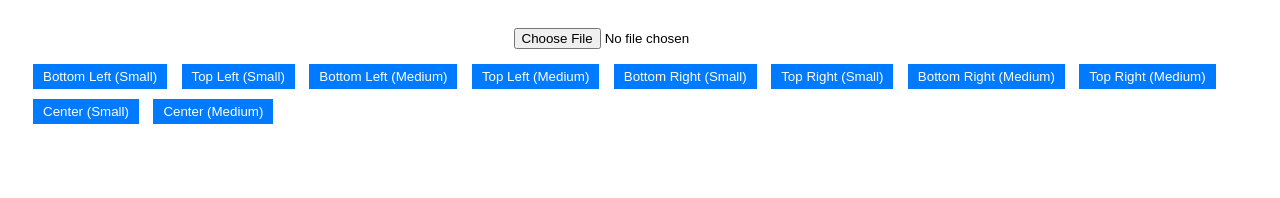
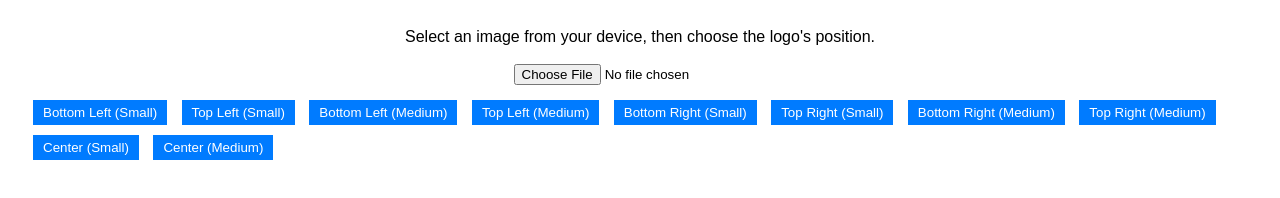
Before and after one commit to IAmCristiano/Insert_PWW_Logo, a plain HTML site: page index.html in a window 1280 px wide. Drawn offline with Linux system fonts and the light colour scheme.

Commit message:
Minor visual improvements

```diff
--- a/index.html
+++ b/index.html
@@ -1,12 +1,15 @@
 <!DOCTYPE html>
 <html lang="en">
+
 <head>
   <meta charset="UTF-8">
   <meta name="viewport" content="width=device-width, initial-scale=1.0">
   <link rel="stylesheet" href="style.css">
   <title>Insert PWW Logoz</title>
 </head>
+
 <body>
+  <div>Select an image from your device, then choose the logo's position.</div><br>
   <input type="file" id="imageInput" accept="image/*">
   <div>
     <button class="positionButton" data-position="bottom-left" data-size="small">Bottom Left (Small)</button>
@@ -25,4 +28,5 @@
   </div>
   <script src="script.js"></script>
 </body>
+
 </html>
```
Also changed, not shown: script.js (+4 -4 lines).
